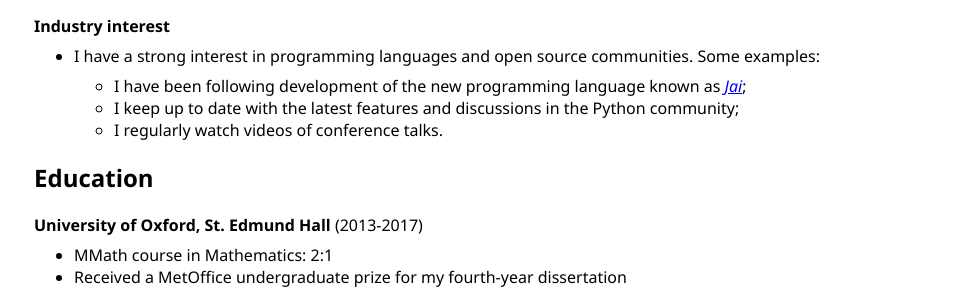
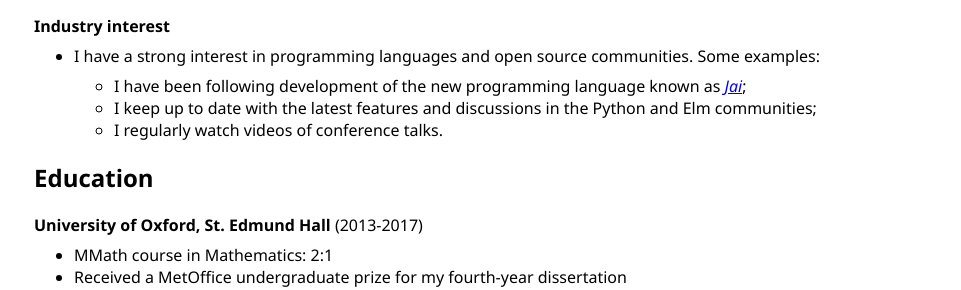
Before and after one commit to LewisGaul/LewisGaul.github.io, a Jekyll site: the page built from cv.md, in a window 1280 px wide. Shown: the part 1164-1454 px from the top of the page, without its empty margins (158-1119 px from the left). Built offline with Jekyll 4.4.1, drawn with Linux system fonts in a browser that asks for light colours.

Commit message:
Minor CV update

```diff
--- a/cv.md
+++ b/cv.md
@@ -48,7 +48,7 @@ layout: cv
 **Industry interest**
 - I have a strong interest in programming languages and open source communities. Some examples:
   - I have been following development of the new programming language known as [*Jai*](https://github.com/BSVino/JaiPrimer/blob/master/JaiPrimer.md);
-  - I keep up to date with the latest features and discussions in the Python community;
+  - I keep up to date with the latest features and discussions in the Python and Elm communities;
   - I regularly watch videos of conference talks.
 
 
```
